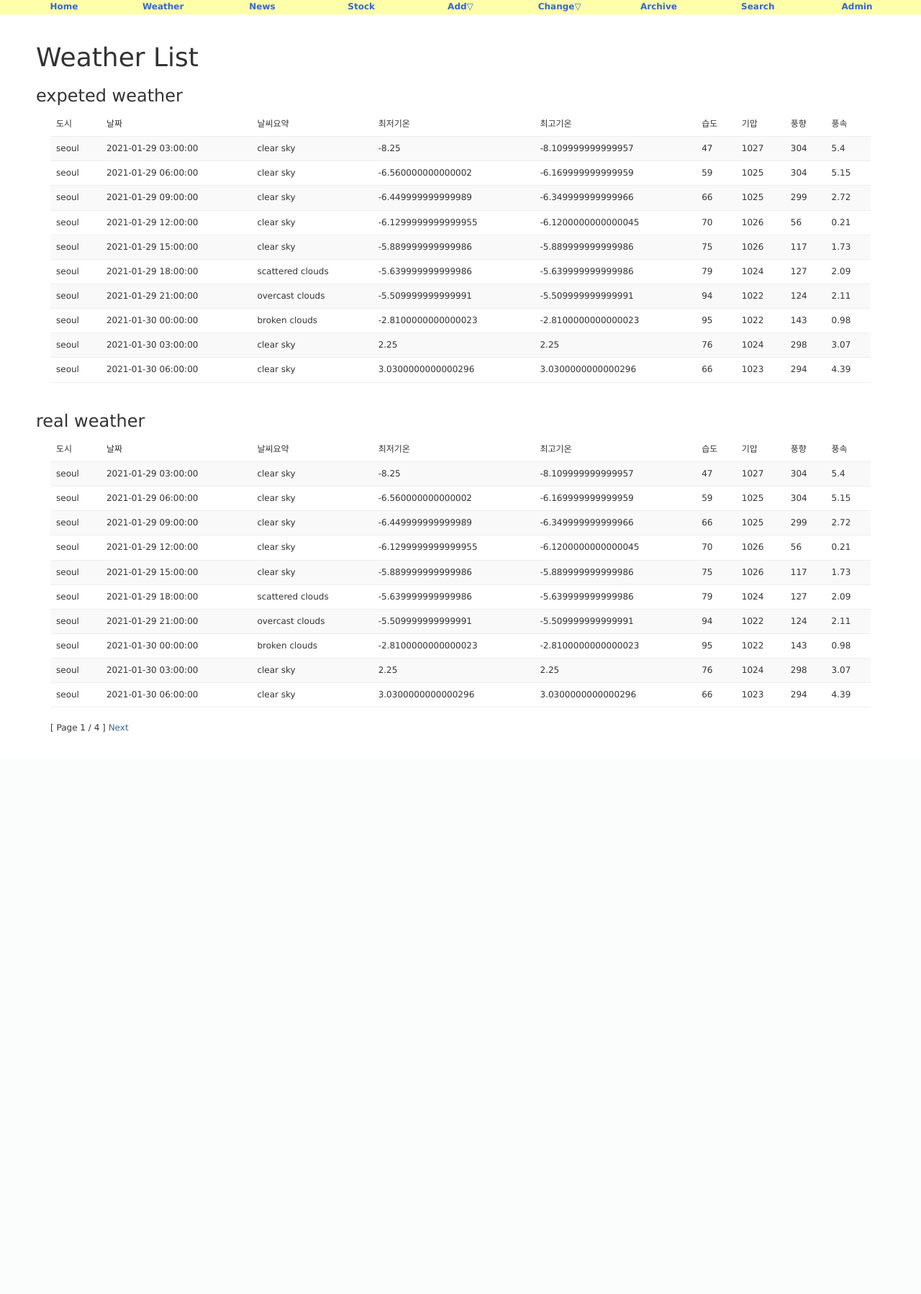
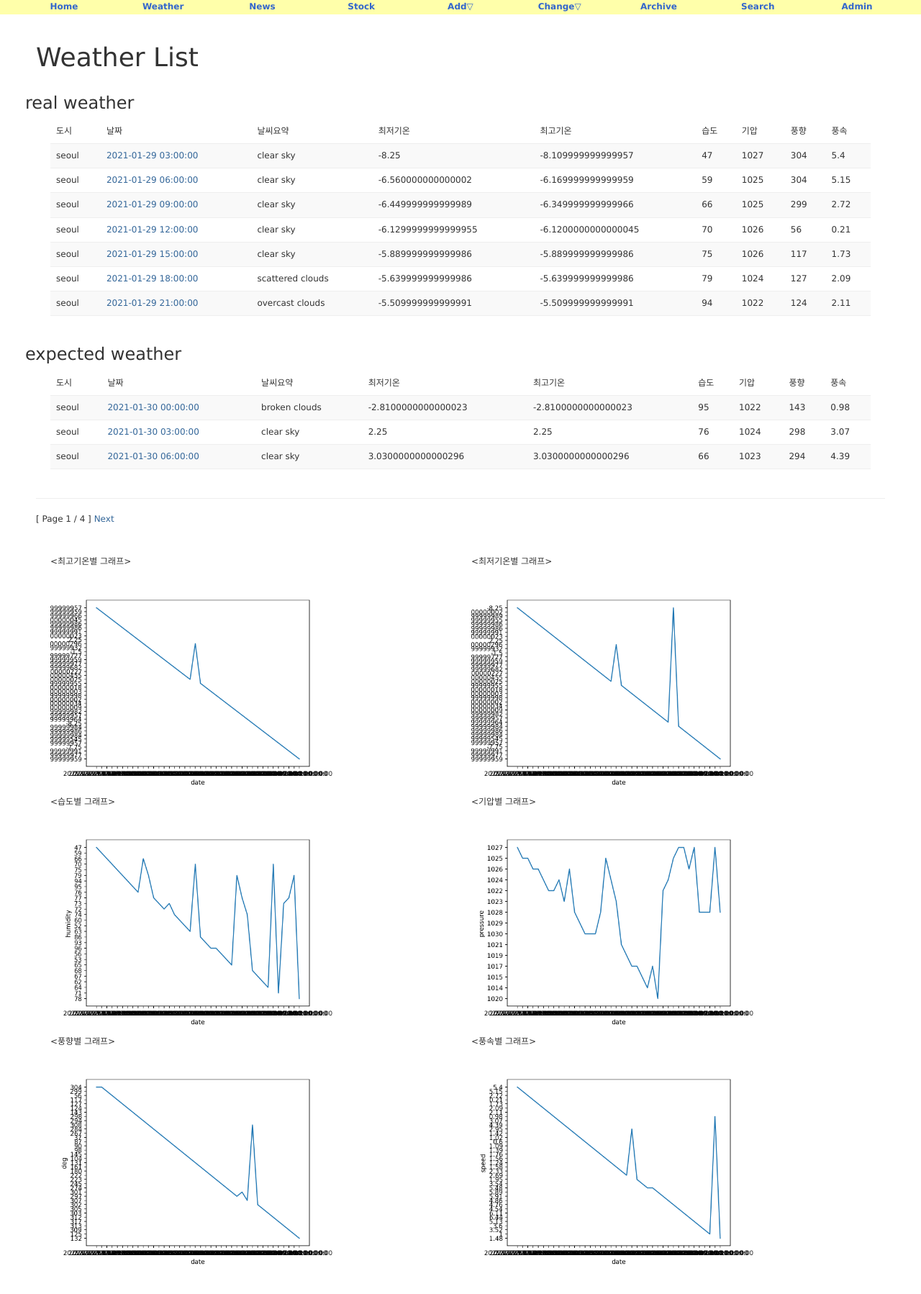
Before and after one commit to mhee4321/django-scrapy-Project, a Django app: page /weather/ in a window 1280 px wide. Shown: the part 30-1828 px from the top of the page at 72% size. Before the commit the page ends 1085 px from the top, so only its background shows below. Run offline with Django 3.2, Linux system fonts and the light colour scheme; data comes from the database, SQL or seed files in the repository; some libraries are stand-ins or nearby versions.

Commit message:
add level3(using weather api) + matplot

```diff
--- a/news/templates/news/news_search.html
+++ b/news/templates/news/news_search.html
@@ -4,6 +4,9 @@
 
 <div id="content">
 <h1>News Search Engine</h1>
+
+<h5 style="float: right;">찾고자하는 IT뉴스의 제목이나 내용이나 출판사를 검색해보세요.</h5>
+<hr><hr>
 
 <div class="col-6" style="float: right;">
     <form action="" method="POST">
--- a/weather/templates/weather/weather_detail.html
+++ b/weather/templates/weather/weather_detail.html
@@ -3,7 +3,7 @@
 {% block content %}
     <div id="content">
         <h1>{{ object.title }}</h1>
-        <h5><a href="https://news.naver.com/main/read.nhn?mode=LS2D&mid=shm&sid1=105&sid2=230&oid=092&aid=0002212050" target="_blank">기사보기</a></h5>
+
         <h3>도시 : {{ object.city }}</h3>
         <ul>
             <li>날짜 : {{ object.date }}</li>
@@ -12,7 +12,7 @@
             <li>최고기온 : {{ object.temp_max }}</li>
             <li>습도 : {{ object.humidity }}</li>
             <li>기압 : {{ object.pressure }}</li>
-            <li>풍향 : {{ object.deq }}</li>
+            <li>풍향 : {{ object.deg }}</li>
             <li>풍속 : {{ object.speed }}</li>
         </ul>
     </div>
--- a/weather/templates/weather/weather_list.html
+++ b/weather/templates/weather/weather_list.html
@@ -1,45 +1,14 @@
 {% extends "base.html" %}
 {% block title %}News List{% endblock %}
 {% block content %}
+{% load static %}
+
 
 <div id="content">
 <h1>Weather List</h1>
 
-<h3> expeted weather </h3>
-<div class="container">
-    <table class="table table-striped">
-        <thead>
-            <tr>
-                <td>도시</td>
-                <td>날짜</td>
-                <td>날씨요약</td>
-                <td>최저기온</td>
-                <td>최고기온</td>
-                <td>습도</td>
-                <td>기압</td>
-                <td>풍향</td>
-                <td>풍속</td>
-            </tr>
-        </thead>
-        <tbody>
-            {% for weather in object_list %}
-            <tr>
-                <td><a href="{% url 'weather:detail' weather.id %}"></a>{{ weather.city }}</a></td>
-                <td>{{ weather.date }}</td>
-                <td>{{ weather.desc }}</td>
-                <td>{{ weather.temp_min }}</td>
-                <td>{{ weather.temp_max }}</td>
-                <td>{{ weather.humidity }}</td>
-                <td>{{ weather.pressure }}</td>
-                <td>{{ weather.deg }}</td>
-                <td>{{ weather.speed }}</td>
-            </tr>
-            {% endfor %}
-        </tbody>
-    </table>
-
-    </div><!--container-->
-
+<div class="row">
+    <!-- <div class="col-xs-6 .col-md-4"> -->
     <h3> real weather </h3>
         <div class="container">
             <table class="table table-striped">
@@ -58,11 +27,10 @@
                 </thead>
                 <tbody>
                     {% for weather in object_list %}
-
+                        {% if weather.date < '2021-01-30' %}
                         <tr>
-                        <!--<a href="{% url 'weather:detail' weather.id %}">-->
                             <td>{{ weather.city }}</td>
-                        <td>{{ weather.date }}</td>
+                            <td><a href="{% url 'weather:detail' weather.id %}">{{ weather.date }}</a></td>
                             <td>{{ weather.desc }}</td>
                             <td>{{ weather.temp_min }}</td>
                             <td>{{ weather.temp_max }}</td>
@@ -71,10 +39,54 @@
                             <td>{{ weather.deg }}</td>
                             <td>{{ weather.speed }}</td>
                         </tr>
-
+                        {% endif %}
                     {% endfor %}
                 </tbody>
             </table>
+
+        </div><!--container-->
+    <!-- </div>col -->
+
+    <!-- <div class="col-xs-6 .col-md-4">  -->
+    <h3> expected weather </h3>
+        <div class="container">
+            <table class="table table-striped">
+                <thead>
+                    <tr>
+                        <td>도시</td>
+                        <td>날짜</td>
+                        <td>날씨요약</td>
+                        <td>최저기온</td>
+                        <td>최고기온</td>
+                        <td>습도</td>
+                        <td>기압</td>
+                        <td>풍향</td>
+                        <td>풍속</td>
+                    </tr>
+                </thead>
+                <tbody>
+                    {% for weather in object_list %}
+                        {% if weather.date > '2021-01-30' %}
+                            <tr>
+                                <td>{{ weather.city }}</td>
+                                <td><a href="{% url 'weather:detail' weather.id %}">{{ weather.date }}</a></td>
+                                <td>{{ weather.desc }}</td>
+                                <td>{{ weather.temp_min }}</td>
+                                <td>{{ weather.temp_max }}</td>
+                                <td>{{ weather.humidity }}</td>
+                                <td>{{ weather.pressure }}</td>
+                                <td>{{ weather.deg }}</td>
+                                <td>{{ weather.speed }}</td>
+                            </tr>
+                        {% endif %}
+                    {% endfor %}
+                </tbody>
+            </table>
+        </div><!--container-->
+    <!-- </div>col -->
+</div><!--row-->
+
+<hr>
 
 <!-- paging link -->
 <div>
@@ -86,10 +98,47 @@
         <a href="?page={{ page_obj.next_page_number }}">Next</a>
     {% endif %}
 </div>
+
 <br><br>
 
 
-        </div><!--container-->
+<div class="container">
+    <div class="row">
+        <div class="col-xs-6 .col-md-4">
+            <h6><최고기온별 그래프></h6>
+            <img src="{% static 'img/temp_max.png' %}" style="height: 300px; width: 400px;" />
+        </div>
+        <div class="col-xs-6 .col-md-4">
+            <h6><최저기온별 그래프></h6>
+            <img src="{% static 'img/temp_min.png' %}" style="height: 300px; width: 400px;" />
+        </div>
+    </div>
+    <div class="row">
+        <div class="col-xs-6 .col-md-4">
+            <h6><습도별 그래프></h6>
+            <img src="{% static 'img/humidity.png' %}" style="height: 300px; width: 400px;" />
+        </div>
+        <div class="col-xs-6 .col-md-4">
+            <h6><기압별 그래프></h6>
+            <img src="{% static 'img/pressure.png' %}" style="height: 300px; width: 400px;" />
+        </div>
+    </div>
+    <div class="row">
+        <div class="col-xs-6 .col-md-4">
+            <h6><풍향별 그래프></h6>
+            <img src="{% static 'img/deg.png' %}" style="height: 300px; width: 400px;" />
+        </div>
+        <div class="col-xs-6 .col-md-4">
+            <h6><풍속별 그래프></h6>
+            <img src="{% static 'img/speed.png' %}" style="height: 300px; width: 400px;" />
+        </div>
+    </div>
+</div>
+
+
+        <br><br>
+
+
 
 
 </div> <!--main content-->
--- a/weatherParser.py
+++ b/weatherParser.py
@@ -8,7 +8,6 @@ import django
 django.setup()
 
 from weather.models import Weather
-
 
 apikey = "52fe4829cee35ef947d9a0119feda4de"
 city = "Seoul"
```
Also changed, not shown: matplot.py (added, +36 -0 lines), weather/templates/weather/weather_search.html (deleted, +0 -30 lines), static/img/.png (added), static/img/deg.png (added), static/img/humidity.png (added), static/img/pressure.png (added), static/img/speed.png (added), static/img/temp_max.png (added), static/img/temp_min.png (added). Lines whose indentation alone changed are shown as unchanged.
